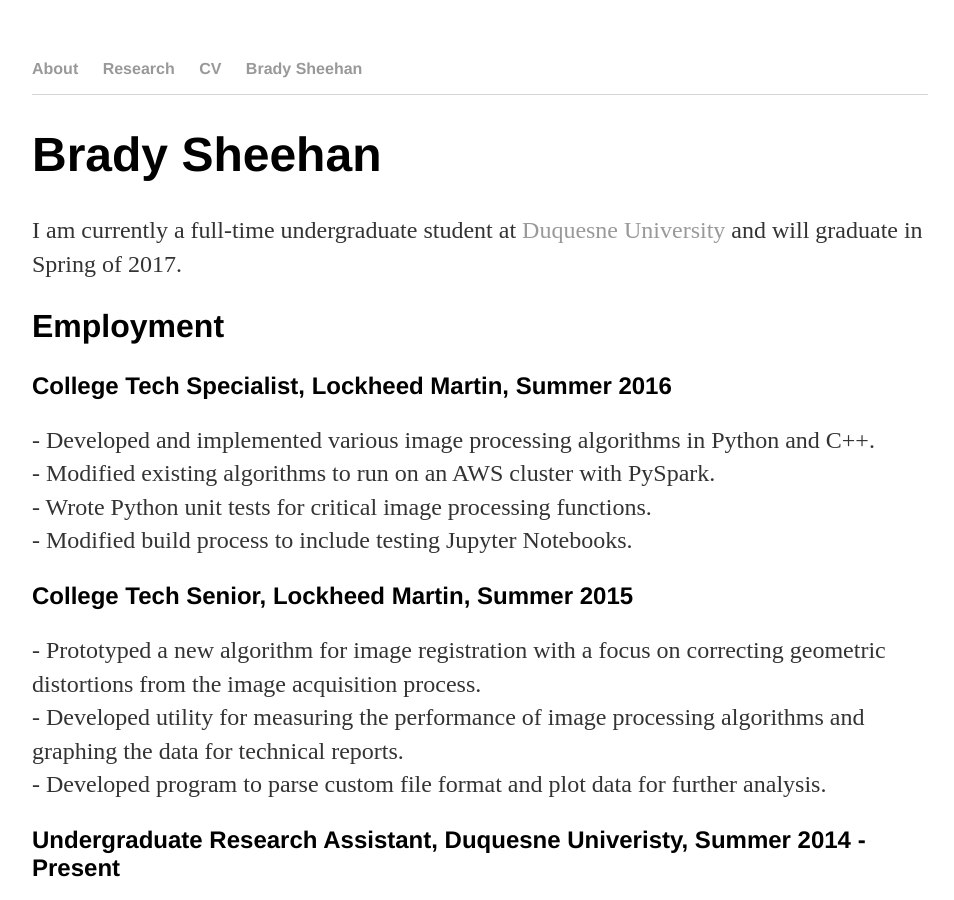
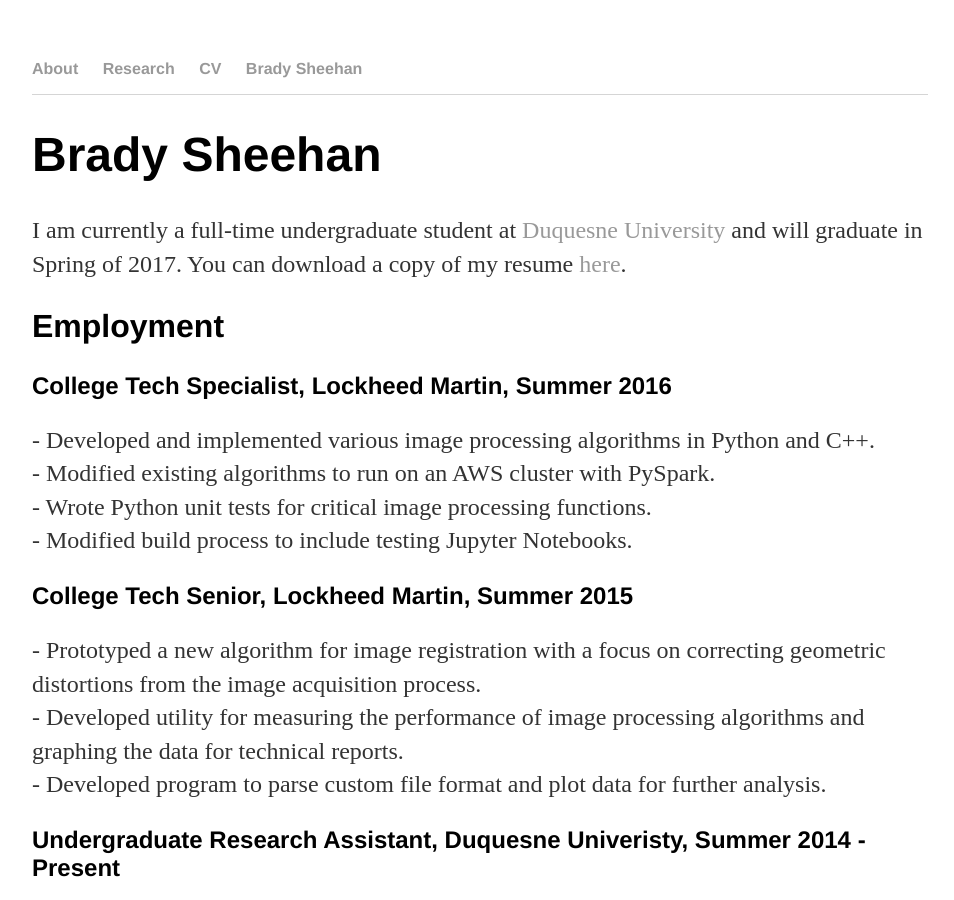
Before and after one commit to BradySheehan/bradysheehan, a Jekyll site: the page built from cv/index.html, in a window 1280 px wide and 900 px high. Shown: the whole window, without its empty margins (160-1114 px from the left). Built offline with Jekyll 4.4.1, drawn with Linux system fonts in a browser that asks for light colours.

Commit message:
Added download for resume

```diff
--- a/cv/index.html
+++ b/cv/index.html
@@ -4,7 +4,7 @@
 ---
 <div class="cv">
 	<h1>Brady Sheehan</h1>
-	<p> I am currently a full-time undergraduate student at <a href="http://duq.edu">Duquesne University</a> and will graduate in Spring of 2017.
+	<p> I am currently a full-time undergraduate student at <a href="http://duq.edu">Duquesne University</a> and will graduate in Spring of 2017. You can download a copy of my resume <a href="Sheehan, Brady - Math and Computer Science.pdf">here</a>.</p>
 
 	<h2>Employment</h2>
 
```
